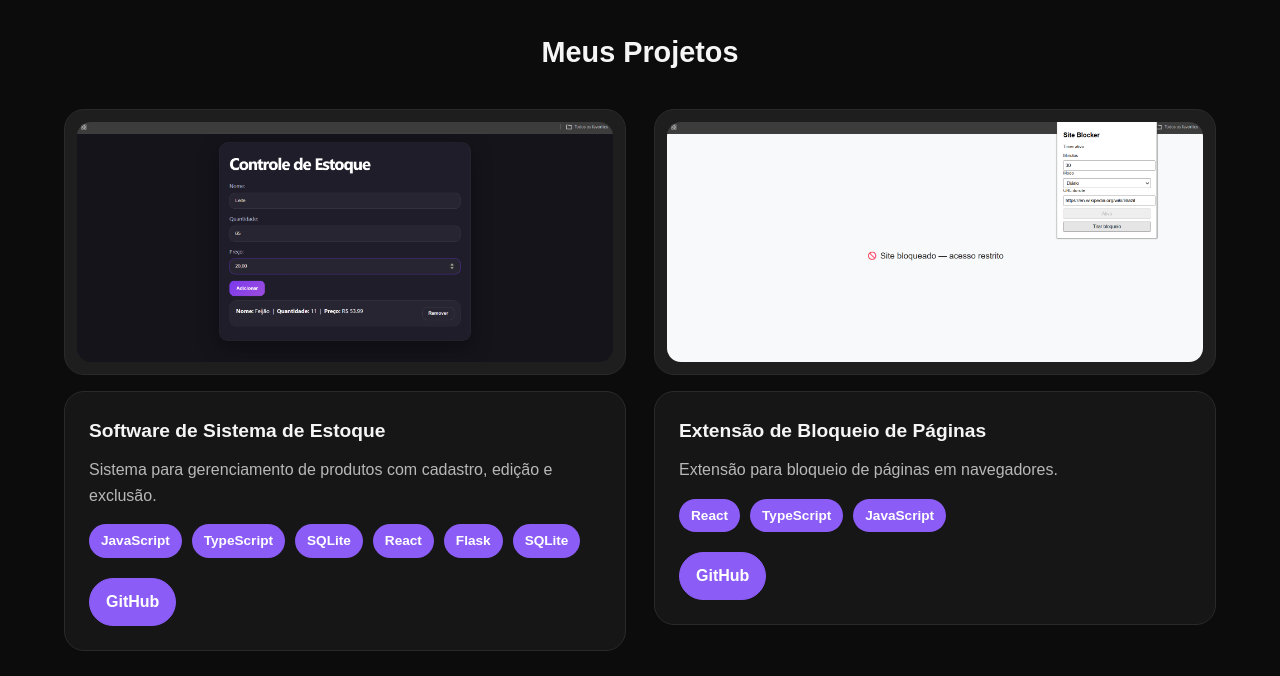
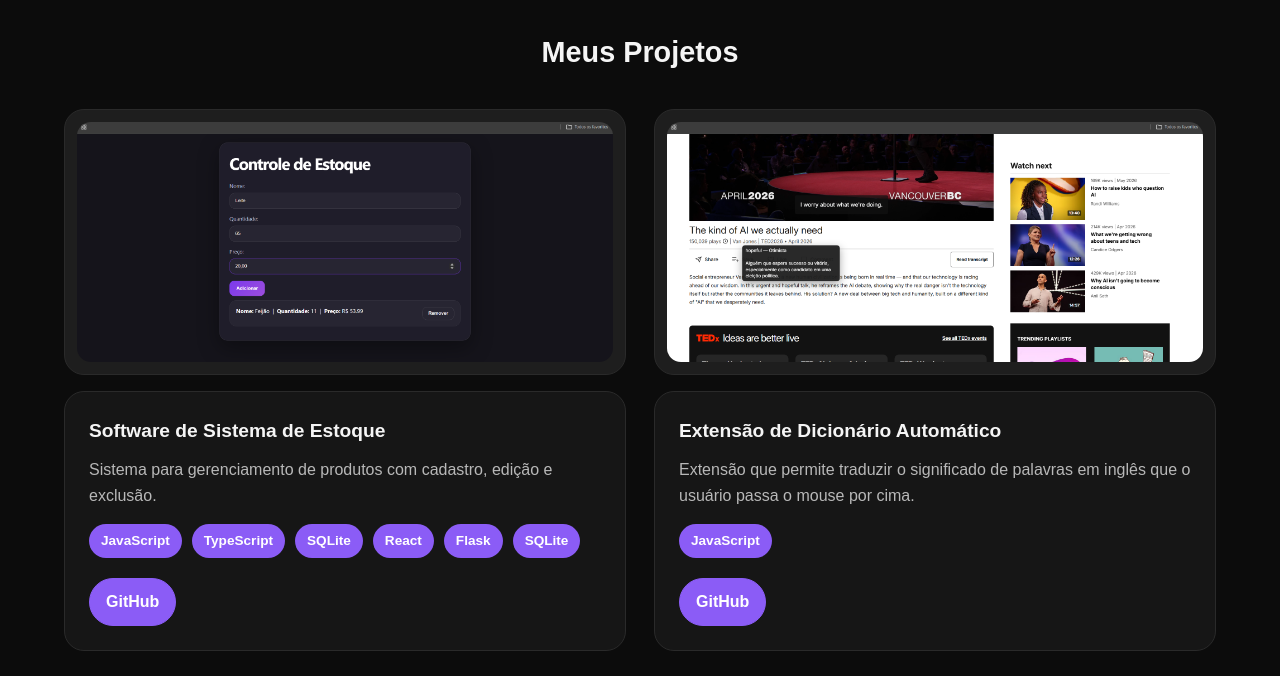
Before and after one commit to Mattholiv/Mattholiv.github.io, a plain HTML site: page index.html in a window 1280 px wide. Shown: the part 730-1406 px from the top of the page. Drawn offline with Linux system fonts and the light colour scheme; a script that the page names is missing.

Commit message:
Remove page-blocking project

```diff
--- a/index.html
+++ b/index.html
@@ -128,32 +128,7 @@
 
         <article class="projeto">
             <div class="projeto-imagem">
-                <img src="imagens/bloqueador.png" alt="Projeto 2">
-            </div>
-
-            <div class="projeto-info">
-                <h3>Extensão de Bloqueio de Páginas
-                </h3>
-
-                <p>
-                    Extensão para bloqueio de páginas em navegadores.
-                </p>
-
-                <div class="tecnologias">
-                    <span>React</span>
-                    <span>TypeScript</span>
-                    <span>JavaScript</span>
-                </div>
-
-                <div class="botoes">
-                    <a href="https://github.com/Mattholiv/Extensao-Bloqueardor-de-Paginas">GitHub</a>
-                </div>
-            </div>
-        </article>
-
-        <article class="projeto">
-            <div class="projeto-imagem">
-                <img src="imagens/dicionario.png" alt="Projeto 3">
+                <img src="imagens/dicionario.png" alt="Projeto 2">
             </div>
 
             <div class="projeto-info">
```
Also changed, not shown: imagens/bloqueador.png (deleted).
